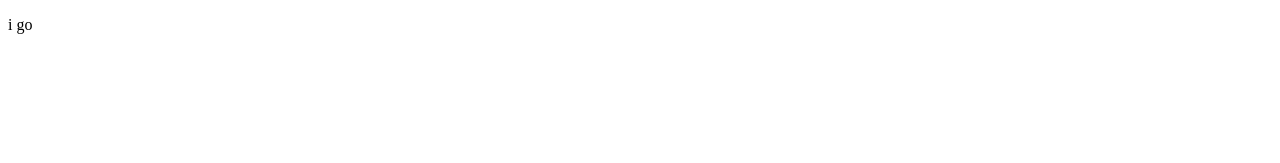
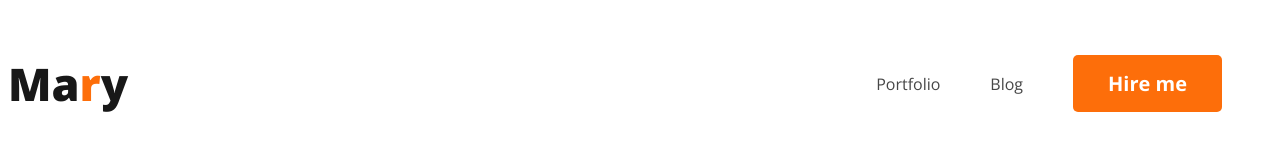
Before and after one commit to masumbillahtarek/my-first-website, a plain HTML site: page index.html in a window 1280 px wide. Drawn offline with nearby package versions, Linux system fonts and the light colour scheme.

Commit message:
nav added

```diff
--- a/index.html
+++ b/index.html
@@ -3,9 +3,31 @@
 <head>
     <meta charset="UTF-8">
     <meta name="viewport" content="width=device-width, initial-scale=1.0">
-    <title>My First Website</title>
+    <title>Web Developer Portfolio</title>
+    <!--Google Fonts-->
+    <link rel="preconnect" href="https://fonts.googleapis.com">
+    <link rel="preconnect" href="https://fonts.gstatic.com" crossorigin>
+    <link href="https://fonts.googleapis.com/css2?family=Open+Sans:ital,wght@0,300..800;1,300..800&display=swap" rel="stylesheet">
+    <!--CSS Link-->
+    <link rel="stylesheet" href="styles/portfolio.css">
 </head>
 <body>
-    <p>i go</p>
+   <header>
+    <nav>
+        <h3 class="nav-title">Ma<span class="text-primary">r</span>y</h3>
+        <ul>
+            <li><a href="">Portfolio</a></li>
+            <li><a href="">Blog</a></li>
+            <li><button class="btn-primary">Hire me</button></li>
+        </ul>
+    </nav>
+
+   </header>
+   <main>
+
+   </main>
+   <footer>
+
+   </footer>
 </body>
 </html>
--- /dev/null
+++ b/styles/portfolio.css
@@ -0,0 +1,39 @@
+/*Common Shared Styles*/
+*{
+    font-family: "Open Sans", sans-serif;
+}
+.text-primary{
+    color: #FD6E0A;
+}
+.btn-primary{
+    border-radius: 5px;
+background: #FD6E0A;
+border: 0;
+font-size: 20px;
+color: white;
+font-weight: 700;
+padding: 15px 35px;
+}
+/* Nav related styles */
+nav{
+    display: flex;
+    justify-content: space-between;
+    align-items: center;
+}
+.nav-title{
+    color:  #181818;
+font-size: 45px;
+font-weight: 800;
+}
+nav >ul{
+    display: flex;
+    align-items: center;
+}
+nav li{
+    list-style: none;
+    margin-right: 50px;
+}
+nav a{
+    text-decoration: none;
+    color: #474747;
+}
```
Also changed, not shown: images/developer.png (added), images/hardy.png (added), images/header_bg.png (added), images/icons/facebook.png (added), images/icons/insta.png (added), images/icons/js.png (added), images/icons/mongo.png (added), images/icons/nodejs.png (added), images/icons/react.png (added), images/icons/twitter.png (added).
